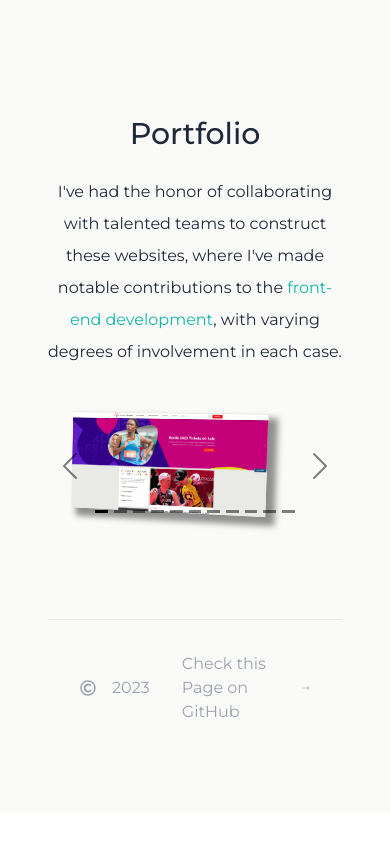
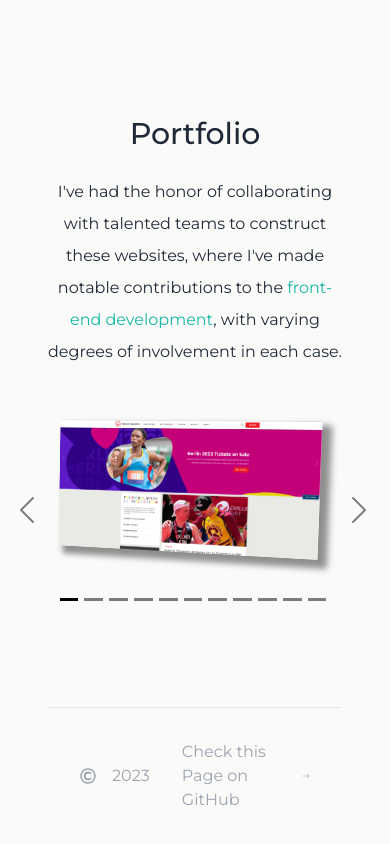
Before and after one commit to DevRob/nextjs, a Next.js app: page / in a window 390 px wide. Shown: the part 4042-4886 px from the top of the page. Before the commit the page ends 4854 px from the top, so only its background shows below. Built offline with nearby package versions, Linux system fonts and the light colour scheme.

Commit message:
Fix Carousel Mobile

```diff
--- a/app/globals.css
+++ b/app/globals.css
@@ -118,3 +118,15 @@ a[data-disabled='true'] {
   display: block;
   perspective: 400px;
 }
+
+@media only screen and (max-width: 768px) {
+  .carousel {
+    width: 100vw !important;
+    margin-left: -50px;
+    padding-bottom: 40px;
+  }
+
+  .carousel img {
+    margin-left: 80px;
+  }
+}
```
Also changed, not shown: public/png/Portfolio.png.
